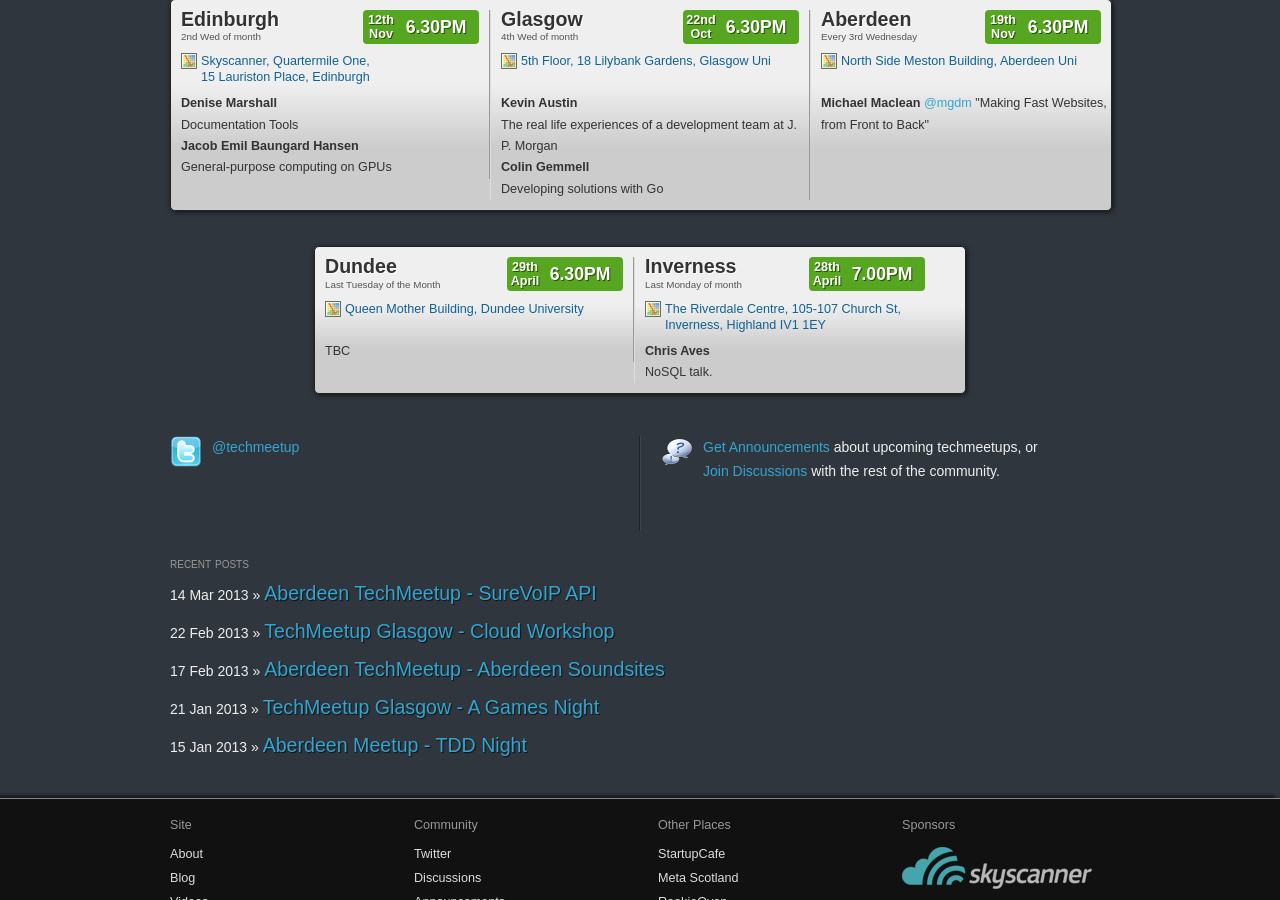
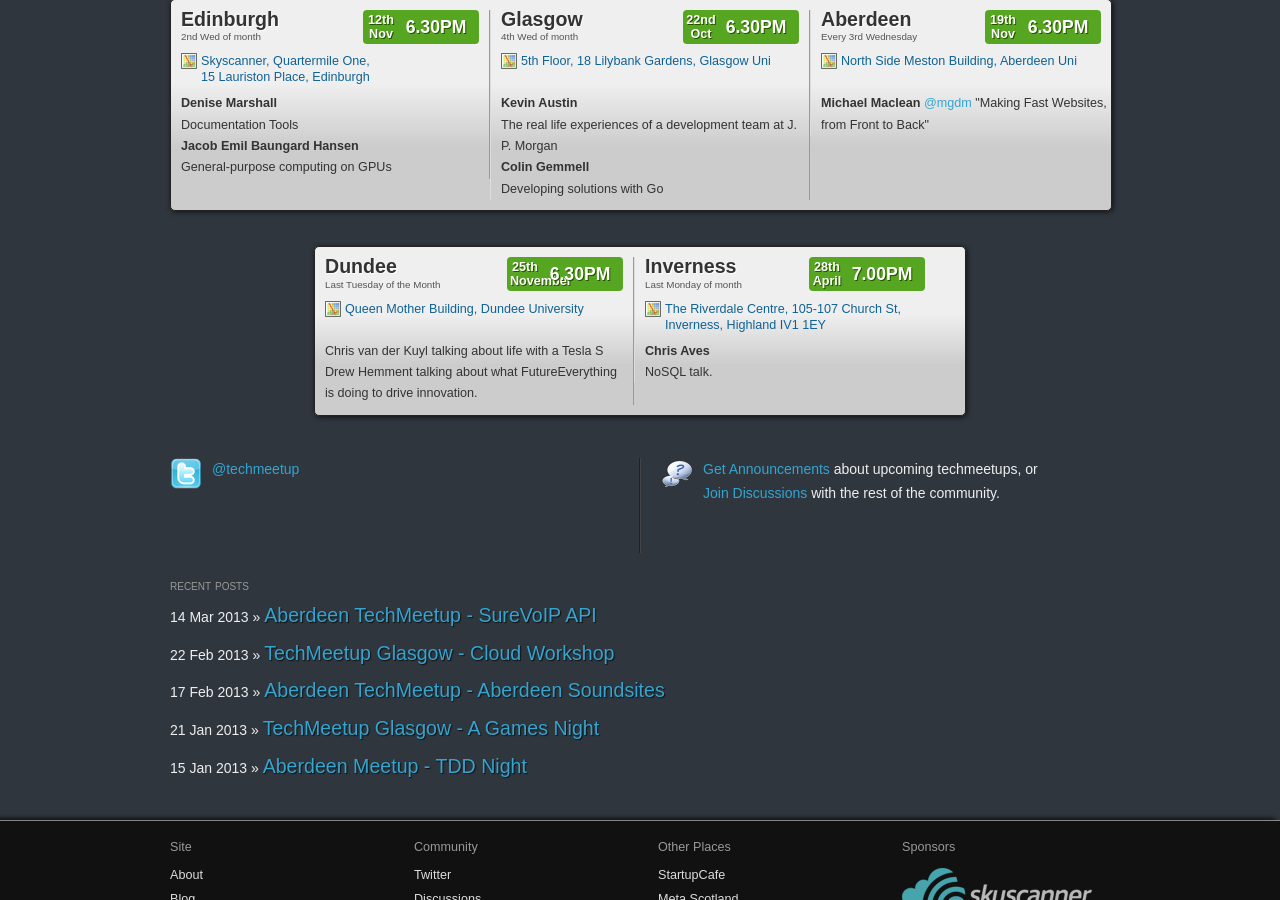
Before and after one commit to techmeetup/techmeetup.co.uk, a Jekyll site: the page built from index.html, in a window 1280 px wide and 900 px high, scrolled down 400 px. Built offline with Jekyll 4.4.1, drawn with Linux system fonts in a browser that asks for light colours.

Commit message:
Update index.html
Updating Dundee for November

```diff
--- a/index.html
+++ b/index.html
@@ -108,13 +108,14 @@
       <a href="https://maps.google.co.uk/maps?q=Queen+Mother+Building,+Dundee+University&hl=en&sll=56.458593,-2.982733&sspn=0.00894,0.027874&hnear=Queen+Mother+Bldg,+Dundee+DD1+4HN,+United+Kingdom&t=m&z=16" class="map">Queen Mother Building, Dundee University</a>
     </p>
     <p>
-      TBC
+      Chris van der Kuyl talking about life with a Tesla S
+      Drew Hemment talking about what FutureEverything is doing to drive innovation.
     </p>
     <div class="datewrapper">
       <div class="when">
         <div class="daywrap">
-          <div class="day">29th</div>
-          <div class="month">April</div>
+          <div class="day">25th</div>
+          <div class="month">November</div>
         </div>
         <div class="time">6.30PM</div>
       </div>
```
